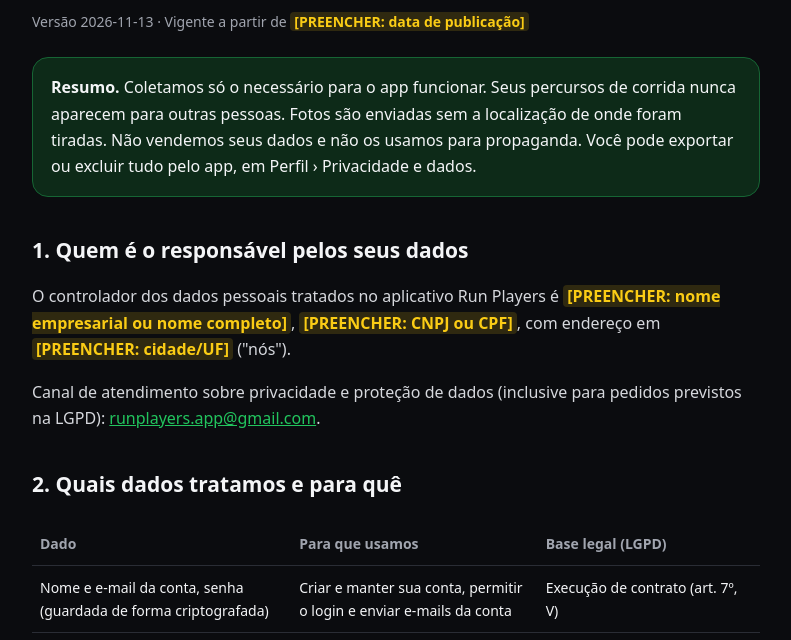
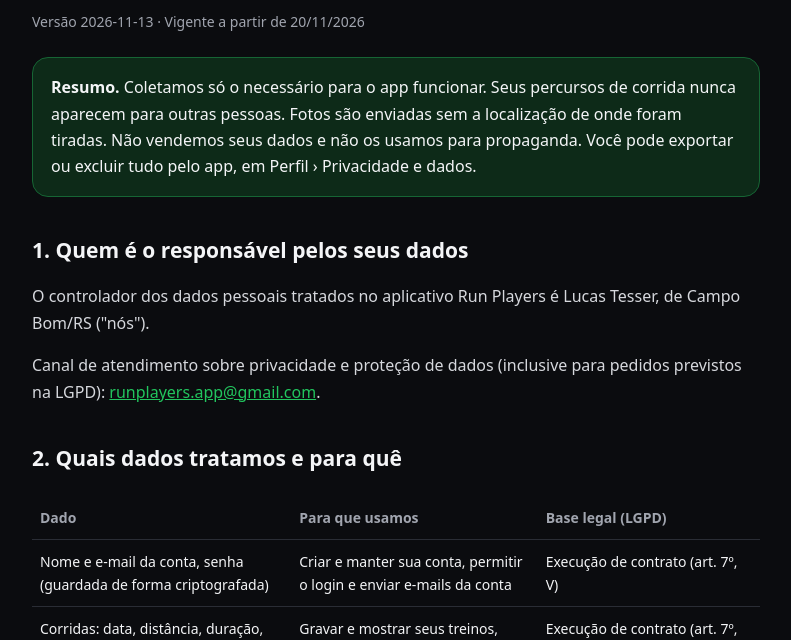
Before and after one commit to lucasluistesser/run-players-site, a plain HTML site: page privacidade.html in a window 1280 px wide. Shown: the part 175-815 px from the top of the page, without its empty margins (244-1035 px from the left). Drawn offline with Linux system fonts and the light colour scheme.

Commit message:
Responsável, cidade e data de vigência
Co-Authored-By: Claude Opus 5.5 <noreply@anthropic.com>
Claude-Session: https://claude.ai/code/session_01NNDJDwU1B8ZGyYGugpPg37

```diff
--- a/privacidade.html
+++ b/privacidade.html
@@ -13,7 +13,7 @@
   <nav><a href="privacidade.html">Privacidade</a><a href="termos.html">Termos de Uso</a><a href="excluir-conta.html">Excluir conta</a><a href="suporte.html">Suporte</a></nav>
 
   <h1>Política de Privacidade</h1>
-  <p class="meta">Versão 2026-11-13 · Vigente a partir de <span class="fill">[PREENCHER: data de publicação]</span></p>
+  <p class="meta">Versão 2026-11-13 · Vigente a partir de 20/11/2026</p>
 
   <div class="box ok">
     <strong>Resumo.</strong> Coletamos só o necessário para o app funcionar. Seus percursos de corrida nunca aparecem para outras pessoas.
@@ -23,9 +23,7 @@
 
   <h2>1. Quem é o responsável pelos seus dados</h2>
   <p>O controlador dos dados pessoais tratados no aplicativo Run Players é
-    <span class="fill">[PREENCHER: nome empresarial ou nome completo]</span>,
-    <span class="fill">[PREENCHER: CNPJ ou CPF]</span>, com endereço em
-    <span class="fill">[PREENCHER: cidade/UF]</span> ("nós").</p>
+    Lucas Tesser, de Campo Bom/RS ("nós").</p>
   <p>Canal de atendimento sobre privacidade e proteção de dados (inclusive para pedidos previstos na LGPD):
     <a href="mailto:runplayers.app@gmail.com">runplayers.app@gmail.com</a>.</p>
 
```
Also changed, not shown: excluir-conta.html (+1 -1 lines), termos.html (+2 -3 lines).
